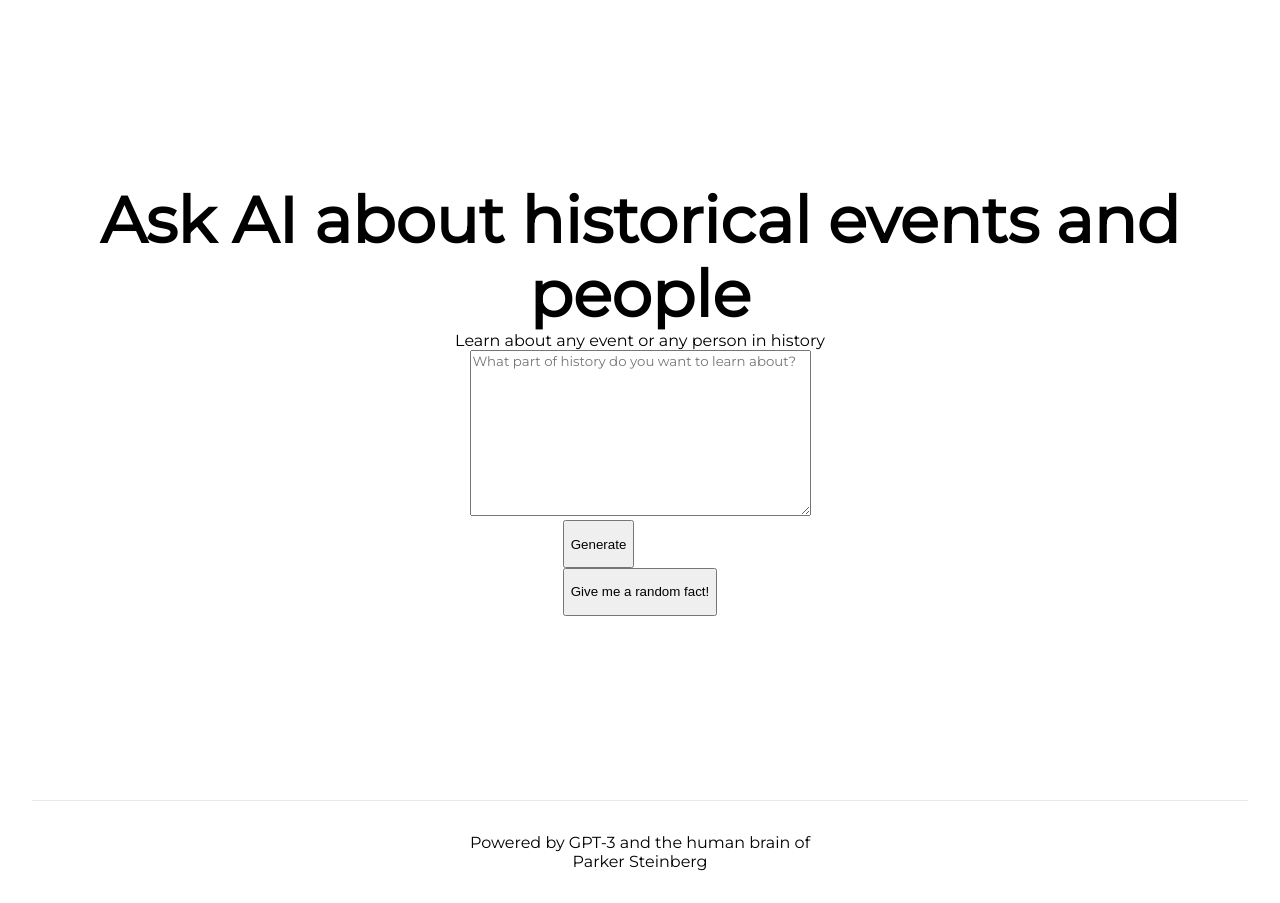
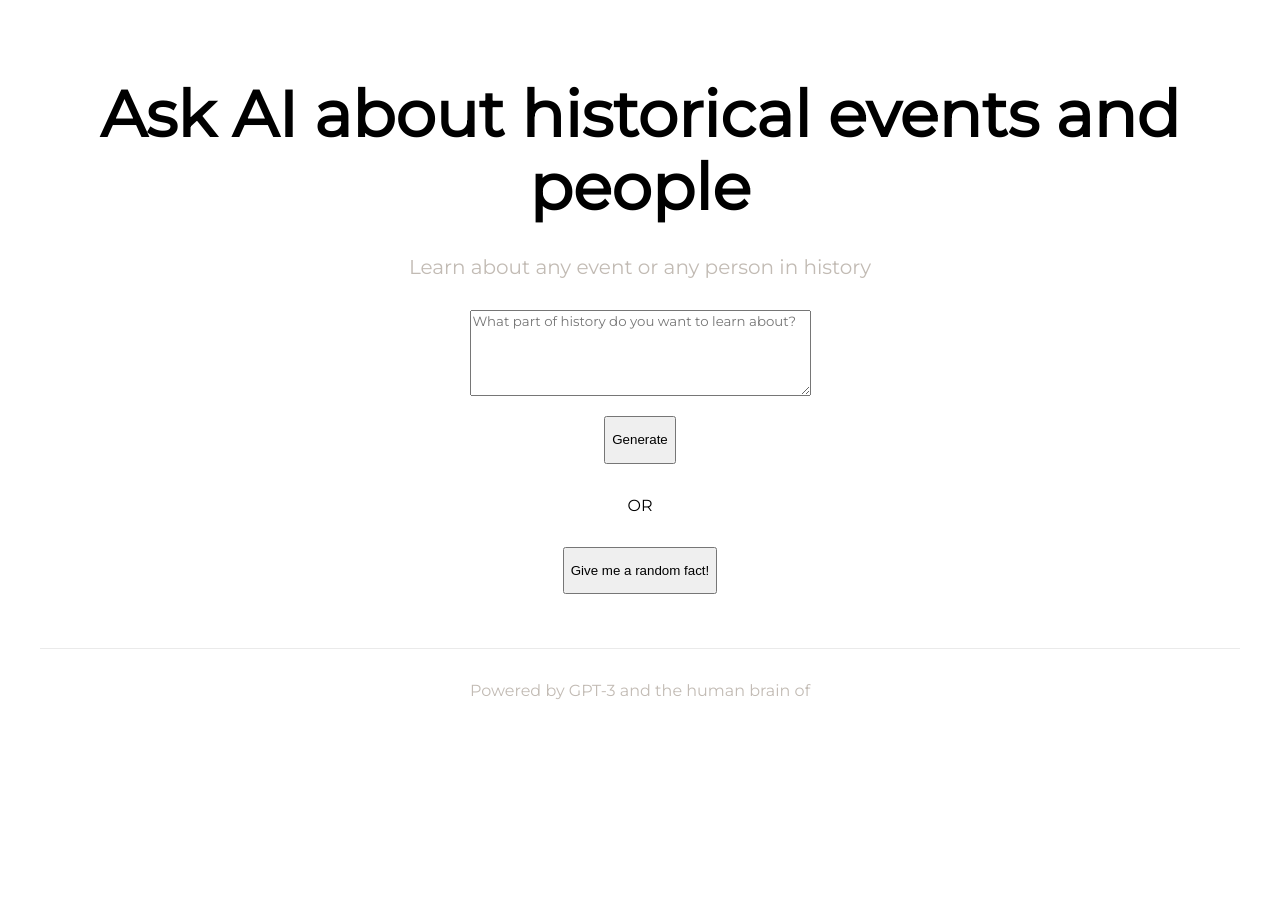
Before and after one commit to parkersteinberg/ai-history-tool, a Next.js app: page / in a window 1280 px wide. After the commit the page ends 800 px from the top, so only its background shows below. Built offline with nearby package versions, Linux system fonts and the light colour scheme.

Commit message:
Styling and improved prompt - added wikipedia mention

```diff
--- a/pages/api/generate.js
+++ b/pages/api/generate.js
@@ -6,7 +6,7 @@ const configuration = new Configuration({
 
 const openai = new OpenAIApi(configuration)
 
-const basePromptPrefix = 'Write a short summary about the following. Include the historical relevance. At the end, include URLs to further reading material in bullet format: '
+const basePromptPrefix = 'Write a short summary about the following. Include the historical relevance. At the end, include URLs to further reading material in bullet format, with the first being a link to a Wikipedia article: '
 const generateAction = async (req, res) => {
   // log prompt that we're going to be running
   const prompt = `${basePromptPrefix}${req.body.prompt}`
--- a/pages/api/random.js
+++ b/pages/api/random.js
@@ -6,7 +6,7 @@ const configuration = new Configuration({
 
 const openai = new OpenAIApi(configuration)
 
-const basePromptPrefix = 'Write a short summary about the following. Include the historical relevance. At the end, include URLs to further reading material in bullet format:'
+const basePromptPrefix = 'Write a short summary about the following. Include the historical relevance. At the end, include URLs to further reading material in bullet format, with the first being a link to a Wikipedia article:'
 const generateAction = async (req, res) => {
   // log prompt that we're going to be running
   const prompt = `${basePromptPrefix}`
--- a/pages/index.js
+++ b/pages/index.js
@@ -77,20 +77,24 @@ export default function Home() {
         </h1>
 
         <div>
-          <span>Learn about any event or any person in history</span>
+          <span className={styles.subtitle}>Learn about any event or any person in history</span>
         </div>
 
         <div className="prompt-container">
-          <textarea value={prompt} name="prompt" id="prompt" cols="40" rows="10" placeholder='What part of history do you want to learn about?' onChange={handleTextChange}></textarea>
+          <textarea value={prompt} name="prompt" id="prompt" cols="40" rows="5" className={styles.textarea} placeholder='What part of history do you want to learn about?' onChange={handleTextChange}></textarea>
         </div>
 
-        <div id="buttons">
+        <div className={styles.buttons}>
           <div className="generate-button-div">
-            <button className="generate-button" onClick={handleGenerate}>{isGenerating ? <p>Generating...</p> : <p>Generate</p>}</button>
+            <button className={styles.button} onClick={handleGenerate}>{isGenerating ? <p>Generating...</p> : <p>Generate</p>}</button>
+          </div>
+
+          <div>
+            <p>OR</p>
           </div>
 
           <div className="random-button">
-            <button className="generate-button" onClick={generateRandom}>{isGeneratingRandom ? <p>Generating Random...</p> : <p>Give me a random fact!</p>}</button>
+            <button className={styles.button} onClick={generateRandom}>{isGeneratingRandom ? <p>Generating Random...</p> : <p>Give me a random fact!</p>}</button>
           </div>
         </div>
 
--- a/styles/Home.module.css
+++ b/styles/Home.module.css
@@ -1,7 +1,7 @@
 @import url('https://fonts.googleapis.com/css2?family=Montserrat&display=swap');
 
-textarea #prompt {
-  font-family: 'Montserrat', sans-serif;
+.textarea {
+  margin-top: 2rem;
 }
 
 .container {
@@ -9,21 +9,33 @@ textarea #prompt {
 }
 
 .main {
-  min-height: 100vh;
-  padding: 4rem 0;
+  min-height: 80vh;
   flex: 1;
   display: flex;
   flex-direction: column;
   justify-content: center;
   align-items: center;
-  /* white-space: pre-line; */
 }
 
-.output-content {
+.header {
+  margin: 1rem;
+}
+
+.buttons {
+  display: flex;
+  flex-direction: column;
+  align-items: center;
+}
+
+.button {
+  margin: 1rem 1rem;
+}
+
+/* .output-content {
   text-align: center;
   white-space: pre-line;
   color: rgba(255, 255, 255, 0.5);
-}
+} */
 
 .footer {
   display: flex;
@@ -32,6 +44,7 @@ textarea #prompt {
   border-top: 1px solid #eaeaea;
   justify-content: center;
   align-items: center;
+  color:rgb(194, 187, 180)
 }
 
 .footer a {
@@ -39,6 +52,10 @@ textarea #prompt {
   justify-content: center;
   align-items: center;
   flex-grow: 1;
+  color: white
+}
+.footer a:hover {
+  text-decoration: underline;
 }
 
 .title a {
@@ -53,9 +70,16 @@ textarea #prompt {
 }
 
 .title {
-  margin: 0;
+  margin: 2rem 0;
   line-height: 1.15;
   font-size: 4rem;
+}
+
+.subtitle {
+  margin-bottom: 2rem;
+  line-height: 1;
+  font-size: 1.25rem;
+  color:rgb(194, 187, 180)
 }
 
 .title,
--- a/styles/globals.css
+++ b/styles/globals.css
@@ -2,8 +2,8 @@
 
 html,
 body {
-  padding: 0;
-  margin: 0;
+  /* padding: 0;
+  margin: 0; */
   font-family: 'Montserrat', sans-serif;
 }
 
```
